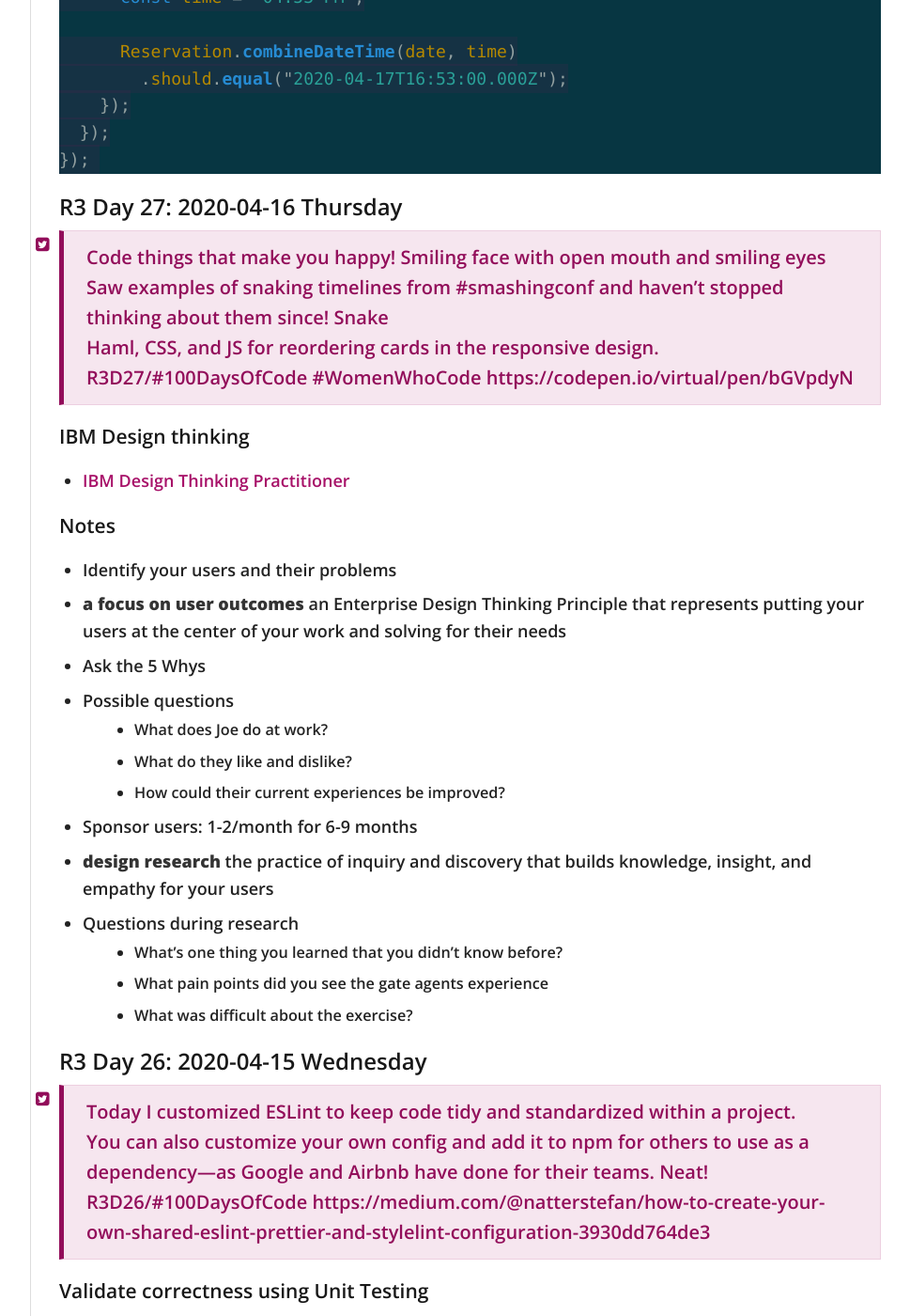
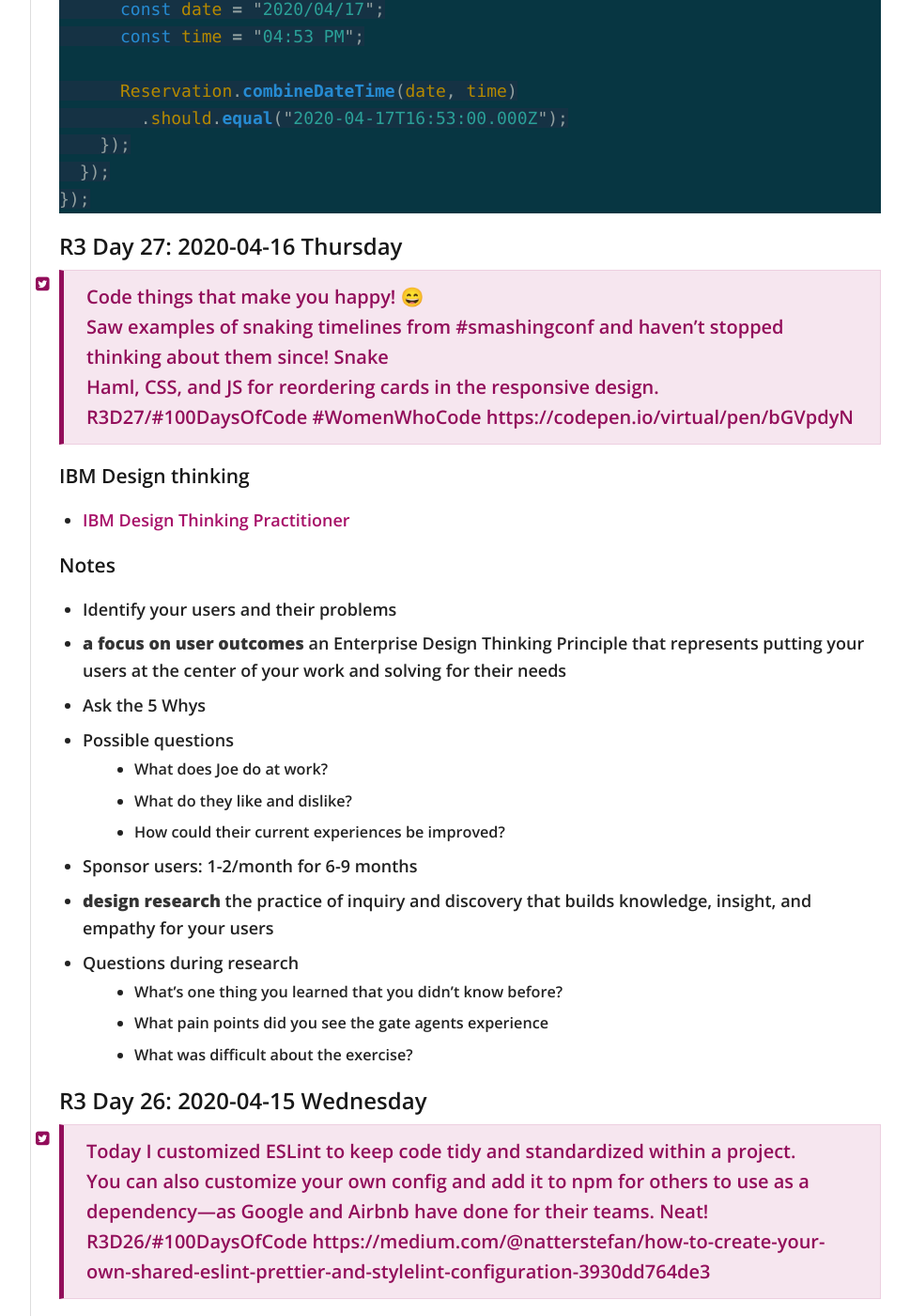
Before and after one commit to virtual/100daysofcode, a Jekyll site: the page built from index.md, in a window 1280 px wide and 1400 px high, scrolled down 21679 px. Shown: the whole window at 94% size, without its empty margins (272-1241 px from the left). Built offline with Jekyll 4.4.1, drawn with Linux system fonts in a browser that asks for light colours; nearby versions of some CDN libraries; our own code applies the rules of GitHub Pages for plain Markdown files.

Commit message:
fix content issues

```diff
--- a/_includes/css/overrides.css
+++ b/_includes/css/overrides.css
@@ -157,7 +157,9 @@ code {
   background: rgba(146, 13, 90, 0.1);
   padding: 5px 10px;
 }
-
+pre.highlight code {
+  padding: 0;
+}
 blockquote p {
   color: #920d5a;
   font-size: 20px;
--- a/index.md
+++ b/index.md
@@ -439,7 +439,8 @@ Planning
 > - Branches
 > - Called, defined functions
 > - Executed lines
->
+
+
 > 🎵 Bonus: why do you run the Istanbul test coverage library with `nyc` instead of `istanbul`? It's a reference to the song "Istanbul (not Constantinople)" from They Might Be Giants! https://www.youtube.com/watch?v=xo0X77OBJUg
 
 ### What is code coverage?
@@ -684,7 +685,7 @@ describe("Reservation Suite", function(){
 
 ## R3 Day 27: 2020-04-16 Thursday
 
-> Code things that make you happy! Smiling face with open mouth and smiling eyes
+> Code things that make you happy! 😄
 >
 > Saw examples of snaking timelines from #smashingconf and haven't stopped thinking about them since! Snake
 >
```
